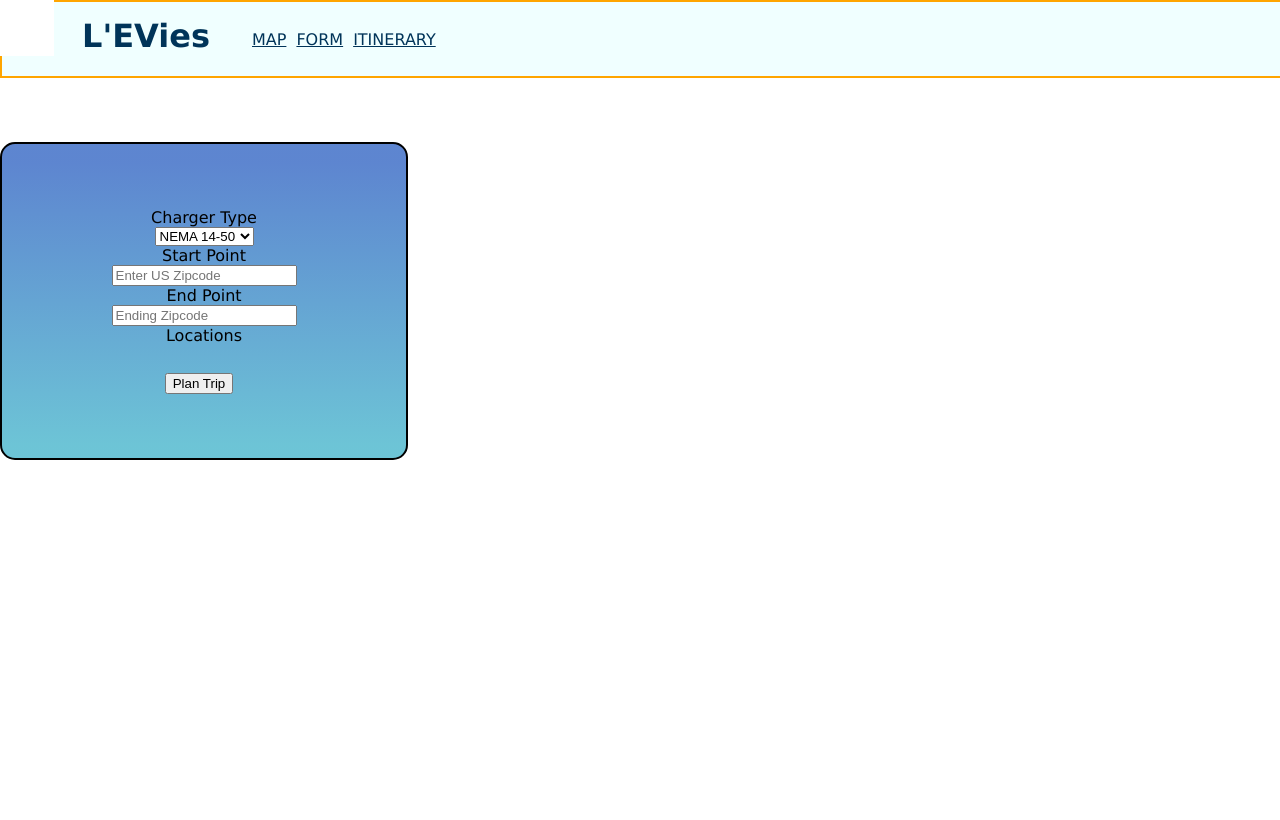
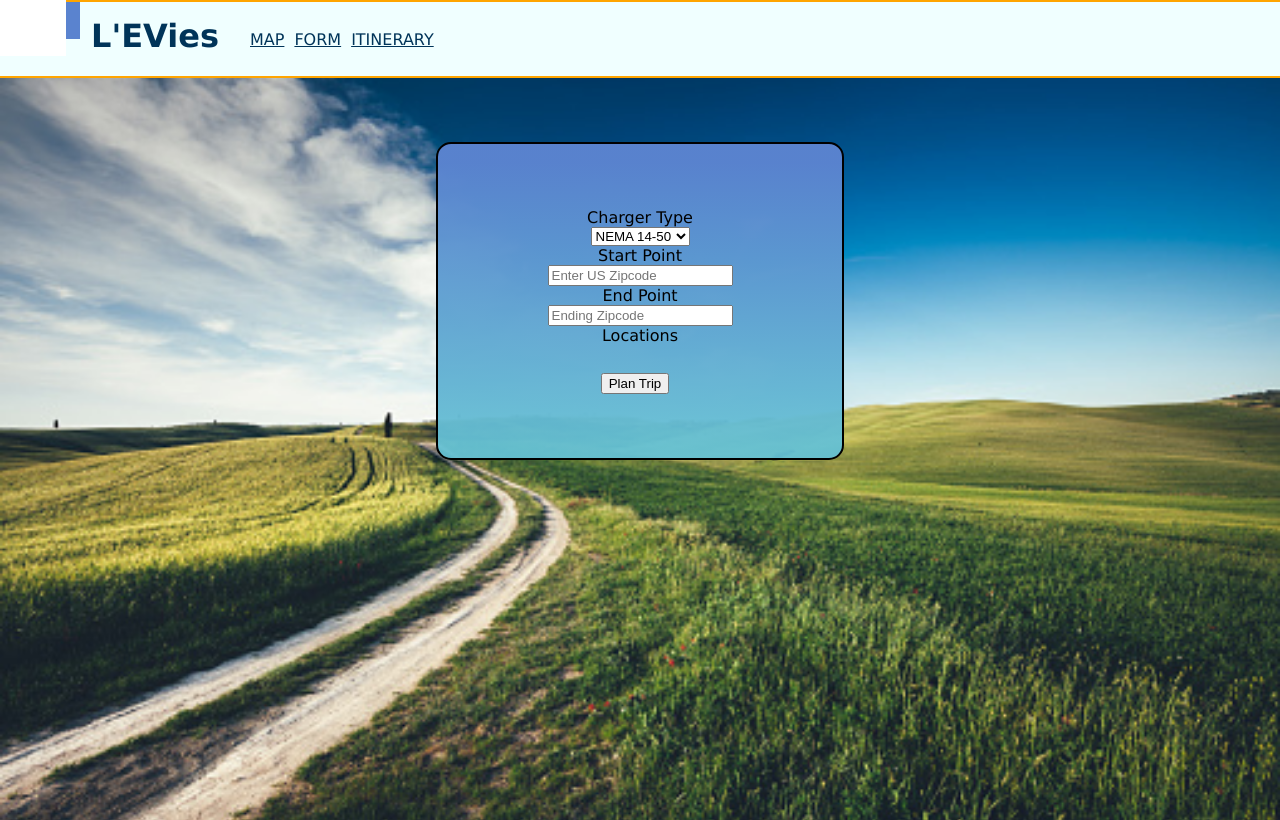
Before and after one commit to baut-jc/levies, a React (Create React App) app: page /form in a window 1280 px wide. Built offline with nearby package versions, Linux system fonts and the light colour scheme; no server answers.

Commit message:
Add style to App

```diff
--- a/src/Components/App/App.scss
+++ b/src/Components/App/App.scss
@@ -1,6 +1,19 @@
 .App{
+background: url('../../Assets/splash_background.jpeg');
+background-size: cover;
 font-family: Verdana, Tahoma, sans-serif;
 color: black;
 font-style: 40px;
-padding: auto;
+padding-bottom: 20px;
+height: 100vh;
+text-align: center;
+display: flex;
+flex-direction: column;
+align-items: center;
 }
+
+div {
+  background: rgb(90,131,207)2%;
+  height: 50%;
+  // padding: 10px 10px 10px 10px;
+}
--- a/src/Components/Itinerary/Itinerary.tsx
+++ b/src/Components/Itinerary/Itinerary.tsx
@@ -1,5 +1,6 @@
 import React, {useState} from "react"
 import Station from '../Station/Station.tsx'
+import Header from '../Header/Header.tsx'
 
 
 function Itinerary({itineraryStations, deleteItineraryStation}) {
@@ -13,9 +14,12 @@ function Itinerary({itineraryStations, deleteItineraryStation}) {
   })
 
   return (
-    <div>
+  <div className='itinerary-display'>
+    <Header />
+    <div className='itineraries'>
       {displayItinerary}
     </div>
+  </div>
   )
 
 }
--- a/src/Components/Station/Station.tsx
+++ b/src/Components/Station/Station.tsx
@@ -41,13 +41,12 @@ function Station({id, renderItineraryStations, deleteItineraryStation}) {
   }
 
   return(
-    <div>
+    <div className='station-card'>
       <p>{stationName}</p>
       <p>{stationAdress}</p>
       <p>Connector Type(s): {stationConnectorTypes}</p>
       <p>Open: {stationOperationHours}</p>
       {url.pathname === "/map" ? <button onClick={addToItinerary}>Add Stop to Itinerary</button> : <button onClick={removeFromItinerary}>Remove from Itinerary</button>}
-
     </div>
   )
 
```
Also changed, not shown: src/Components/Station/Station.scss (+8 -0 lines), tsconfig.json (deleted, +0 -12 lines).
